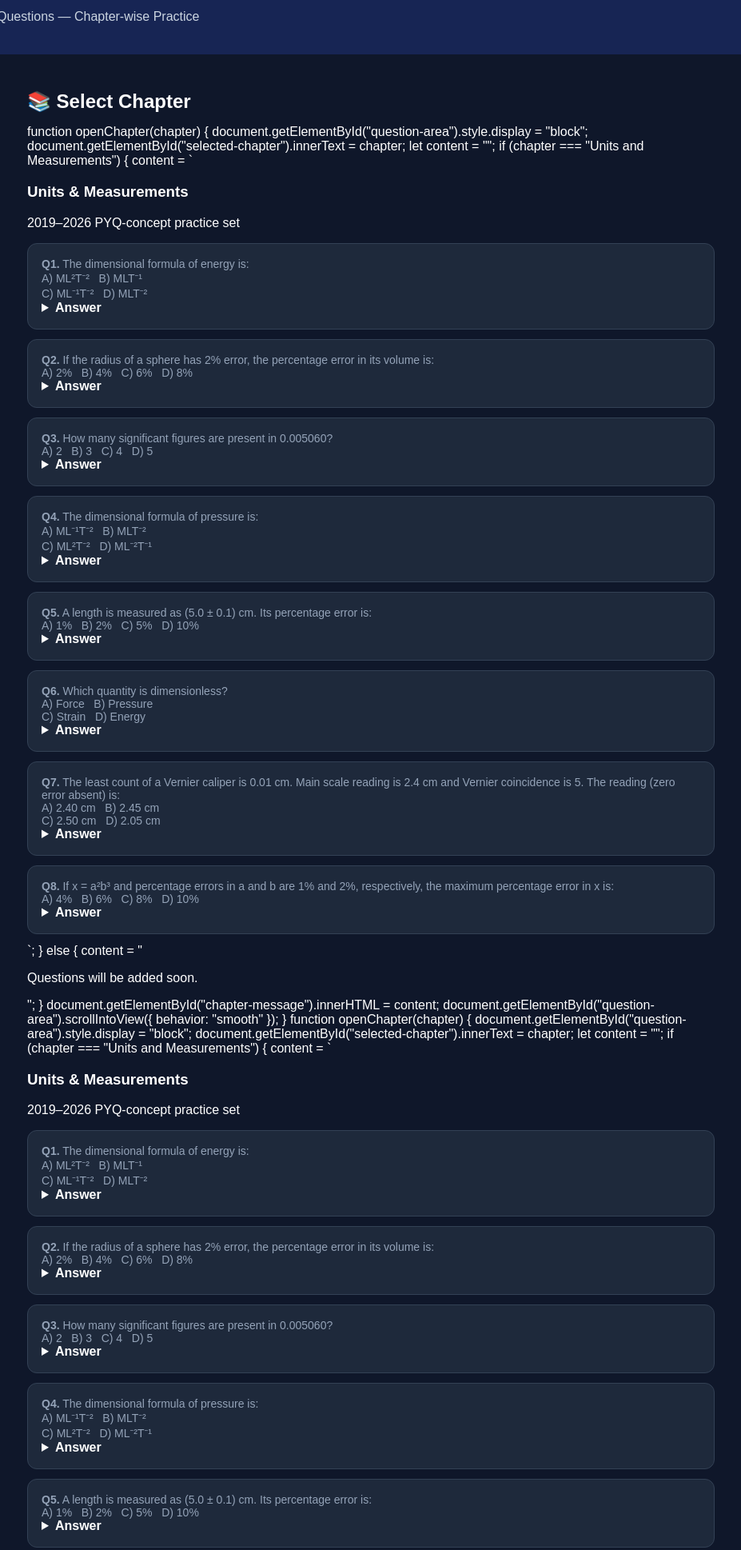
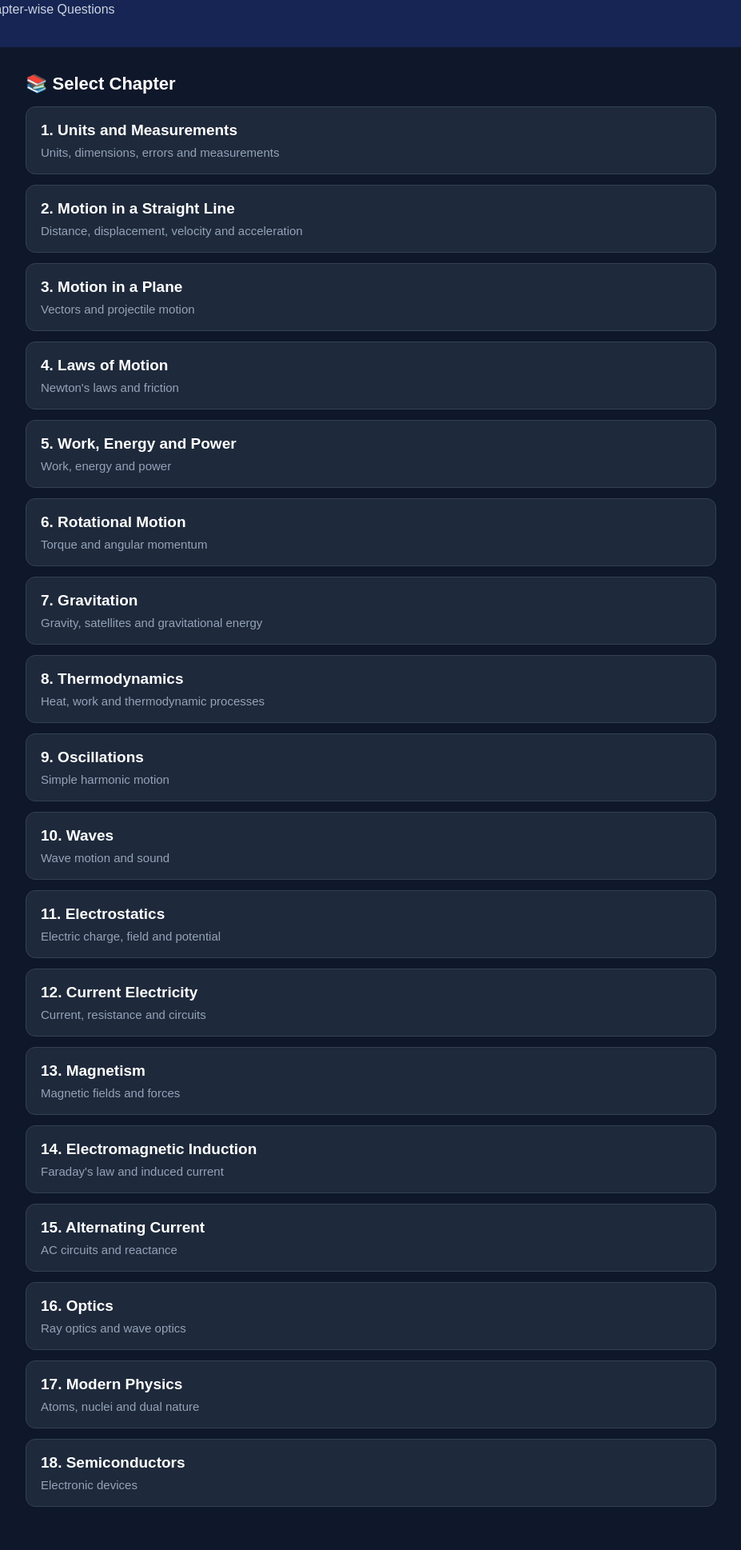
Before and after one commit to cricketloop18-sys/MedPrep, a plain HTML site: page physics.html in a window 1280 px wide. Shown: the part 103-2041 px from the top of the page at 80% size, without its empty margins (176-1103 px from the left). Drawn offline with Linux system fonts and the light colour scheme.

Commit message:
Update physics.html

```diff
--- a/physics.html
+++ b/physics.html
@@ -1,3 +1,4 @@
+
 <!DOCTYPE html>
 <html lang="en">
 <head>
@@ -30,6 +31,7 @@ header {
 
 header h1 {
   margin-bottom: 8px;
+  font-size: 27px;
 }
 
 header p {
@@ -37,61 +39,115 @@ header p {
 }
 
 .container {
-  padding: 20px;
+  padding: 18px;
   max-width: 900px;
   margin: auto;
 }
 
 .section-title {
-  margin: 25px 0 15px;
+  margin: 15px 0;
+  font-size: 22px;
 }
 
-.chapter {
+.chapter-card {
   background: #1e293b;
   border: 1px solid #334155;
   border-radius: 12px;
-  padding: 17px;
-  margin-bottom: 12px;
+  padding: 18px;
+  margin-bottom: 13px;
   cursor: pointer;
   transition: 0.2s;
 }
 
-.chapter:hover {
+.chapter-card:hover {
   background: #29384f;
 }
 
-.chapter h3 {
+.chapter-card h3 {
   margin: 0 0 8px;
+  font-size: 19px;
 }
 
-.chapter p {
+.chapter-card p {
   margin: 0;
   color: #94a3b8;
-  font-size: 14px;
+  font-size: 15px;
 }
 
 #question-area {
   display: none;
+  margin-top: 10px;
+}
+
+.question-card {
   background: #1e293b;
-  border-radius: 14px;
-  padding: 20px;
-  margin-top: 25px;
+  border: 1px solid #334155;
+  border-radius: 13px;
+  padding: 19px;
+  margin-bottom: 16px;
+}
+
+.question-text {
+  font-size: 19px;
+  line-height: 1.6;
+  margin: 0 0 14px;
+}
+
+.options {
+  font-size: 18px;
+  line-height: 1.85;
+  color: #e2e8f0;
+}
+
+details {
+  margin-top: 17px;
+  border-top: 1px solid #475569;
+  padding-top: 13px;
+}
+
+summary {
+  cursor: pointer;
+  color: #93c5fd;
+  font-size: 18px;
+  font-weight: bold;
+}
+
+.answer {
+  font-size: 18px;
+  margin-top: 12px;
+  color: #86efac;
+  line-height: 1.5;
 }
 
 button {
   background: #2563eb;
   color: white;
   border: none;
-  padding: 12px 18px;
+  padding: 13px 18px;
   border-radius: 8px;
   cursor: pointer;
-  margin-top: 12px;
+  font-size: 16px;
+  margin-bottom: 17px;
 }
 
 footer {
   text-align: center;
   color: #64748b;
   padding: 25px;
+}
+
+@media (max-width: 600px) {
+  .question-text {
+    font-size: 19px;
+  }
+
+  .options {
+    font-size: 18px;
+  }
+
+  .chapter-card h3 {
+    font-size: 18px;
+  }
 }
 </style>
 </head>
@@ -101,248 +157,113 @@ footer {
 <header>
   <a class="back" href="index.html">← Back to Dashboard</a>
   <h1>⚛️ Physics PYQs</h1>
-  <p>NEET Previous Year Questions — Chapter-wise Practice</p>
+  <p>NEET Physics — Chapter-wise Questions</p>
 </header>
 
 <div class="container">
 
+  <!-- CHAPTER LIST -->
+  <div id="chapter-list">
     <h2 class="section-title">📚 Select Chapter</h2>
 
-  function openChapter(chapter) {
-  document.getElementById("question-area").style.display = "block";
-  document.getElementById("selected-chapter").innerText = chapter;
-
-  let content = "";
-
-  if (chapter === "Units and Measurements") {
-    content = `
-      <h3>Units & Measurements</h3>
-      <p>2019–2026 PYQ-concept practice set</p>
-
-      <div class="chapter">
-        <p><b>Q1.</b> The dimensional formula of energy is:</p>
-        <p>A) ML²T⁻² &nbsp; B) MLT⁻¹<br>
-        C) ML⁻¹T⁻² &nbsp; D) MLT⁻²</p>
-        <details><summary><b>Answer</b></summary><p>A) ML²T⁻²</p></details>
+    <div class="chapter-card" onclick="openChapter('Units and Measurements')">
+      <h3>1. Units and Measurements</h3>
+      <p>Units, dimensions, errors and measurements</p>
     </div>
 
-      <div class="chapter">
-        <p><b>Q2.</b> If the radius of a sphere has 2% error, the percentage error in its volume is:</p>
-        <p>A) 2% &nbsp; B) 4% &nbsp; C) 6% &nbsp; D) 8%</p>
-        <details><summary><b>Answer</b></summary><p>C) 6%</p></details>
+    <div class="chapter-card" onclick="openChapter('Motion in a Straight Line')">
+      <h3>2. Motion in a Straight Line</h3>
+      <p>Distance, displacement, velocity and acceleration</p>
     </div>
 
-      <div class="chapter">
-        <p><b>Q3.</b> How many significant figures are present in 0.005060?</p>
-        <p>A) 2 &nbsp; B) 3 &nbsp; C) 4 &nbsp; D) 5</p>
-        <details><summary><b>Answer</b></summary><p>C) 4</p></details>
+    <div class="chapter-card" onclick="openChapter('Motion in a Plane')">
+      <h3>3. Motion in a Plane</h3>
+      <p>Vectors and projectile motion</p>
     </div>
 
-      <div class="chapter">
-        <p><b>Q4.</b> The dimensional formula of pressure is:</p>
-        <p>A) ML⁻¹T⁻² &nbsp; B) MLT⁻²<br>
-        C) ML²T⁻² &nbsp; D) ML⁻²T⁻¹</p>
-        <details><summary><b>Answer</b></summary><p>A) ML⁻¹T⁻²</p></details>
+    <div class="chapter-card" onclick="openChapter('Laws of Motion')">
+      <h3>4. Laws of Motion</h3>
+      <p>Newton's laws and friction</p>
     </div>
 
-      <div class="chapter">
-        <p><b>Q5.</b> A length is measured as (5.0 ± 0.1) cm. Its percentage error is:</p>
-        <p>A) 1% &nbsp; B) 2% &nbsp; C) 5% &nbsp; D) 10%</p>
-        <details><summary><b>Answer</b></summary><p>B) 2%</p></details>
+    <div class="chapter-card" onclick="openChapter('Work Energy and Power')">
+      <h3>5. Work, Energy and Power</h3>
+      <p>Work, energy and power</p>
     </div>
 
-      <div class="chapter">
-        <p><b>Q6.</b> Which quantity is dimensionless?</p>
-        <p>A) Force &nbsp; B) Pressure<br>
-        C) Strain &nbsp; D) Energy</p>
-        <details><summary><b>Answer</b></summary><p>C) Strain</p></details>
+    <div class="chapter-card" onclick="openChapter('Rotational Motion')">
+      <h3>6. Rotational Motion</h3>
+      <p>Torque and angular momentum</p>
     </div>
 
-      <div class="chapter">
-        <p><b>Q7.</b> The least count of a Vernier caliper is 0.01 cm. Main scale reading is 2.4 cm and Vernier coincidence is 5. The reading (zero error absent) is:</p>
-        <p>A) 2.40 cm &nbsp; B) 2.45 cm<br>
-        C) 2.50 cm &nbsp; D) 2.05 cm</p>
-        <details><summary><b>Answer</b></summary><p>B) 2.45 cm</p></details>
+    <div class="chapter-card" onclick="openChapter('Gravitation')">
+      <h3>7. Gravitation</h3>
+      <p>Gravity, satellites and gravitational energy</p>
     </div>
 
-      <div class="chapter">
-        <p><b>Q8.</b> If x = a²b³ and percentage errors in a and b are 1% and 2%, respectively, the maximum percentage error in x is:</p>
-        <p>A) 4% &nbsp; B) 6% &nbsp; C) 8% &nbsp; D) 10%</p>
-        <details><summary><b>Answer</b></summary><p>B) 8%</p></details>
-      </div>
-    `;
-  } else {
-    content = "<p>Questions will be added soon.</p>";
-  }
-
-  document.getElementById("chapter-message").innerHTML = content;
-  document.getElementById("question-area").scrollIntoView({
-    behavior: "smooth"
-  });
-}
-function openChapter(chapter) {
-  document.getElementById("question-area").style.display = "block";
-  document.getElementById("selected-chapter").innerText = chapter;
-
-  let content = "";
-
-  if (chapter === "Units and Measurements") {
-    content = `
-      <h3>Units & Measurements</h3>
-      <p>2019–2026 PYQ-concept practice set</p>
-
-      <div class="chapter">
-        <p><b>Q1.</b> The dimensional formula of energy is:</p>
-        <p>A) ML²T⁻² &nbsp; B) MLT⁻¹<br>
-        C) ML⁻¹T⁻² &nbsp; D) MLT⁻²</p>
-        <details><summary><b>Answer</b></summary><p>A) ML²T⁻²</p></details>
+    <div class="chapter-card" onclick="openChapter('Thermodynamics')">
+      <h3>8. Thermodynamics</h3>
+      <p>Heat, work and thermodynamic processes</p>
     </div>
 
-      <div class="chapter">
-        <p><b>Q2.</b> If the radius of a sphere has 2% error, the percentage error in its volume is:</p>
-        <p>A) 2% &nbsp; B) 4% &nbsp; C) 6% &nbsp; D) 8%</p>
-        <details><summary><b>Answer</b></summary><p>C) 6%</p></details>
-      </div>
-
-      <div class="chapter">
-        <p><b>Q3.</b> How many significant figures are present in 0.005060?</p>
-        <p>A) 2 &nbsp; B) 3 &nbsp; C) 4 &nbsp; D) 5</p>
-        <details><summary><b>Answer</b></summary><p>C) 4</p></details>
-      </div>
-
-      <div class="chapter">
-        <p><b>Q4.</b> The dimensional formula of pressure is:</p>
-        <p>A) ML⁻¹T⁻² &nbsp; B) MLT⁻²<br>
-        C) ML²T⁻² &nbsp; D) ML⁻²T⁻¹</p>
-        <details><summary><b>Answer</b></summary><p>A) ML⁻¹T⁻²</p></details>
-      </div>
-
-      <div class="chapter">
-        <p><b>Q5.</b> A length is measured as (5.0 ± 0.1) cm. Its percentage error is:</p>
-        <p>A) 1% &nbsp; B) 2% &nbsp; C) 5% &nbsp; D) 10%</p>
-        <details><summary><b>Answer</b></summary><p>B) 2%</p></details>
-      </div>
-
-      <div class="chapter">
-        <p><b>Q6.</b> Which quantity is dimensionless?</p>
-        <p>A) Force &nbsp; B) Pressure<br>
-        C) Strain &nbsp; D) Energy</p>
-        <details><summary><b>Answer</b></summary><p>C) Strain</p></details>
-      </div>
-
-      <div class="chapter">
-        <p><b>Q7.</b> The least count of a Vernier caliper is 0.01 cm. Main scale reading is 2.4 cm and Vernier coincidence is 5. The reading (zero error absent) is:</p>
-        <p>A) 2.40 cm &nbsp; B) 2.45 cm<br>
-        C) 2.50 cm &nbsp; D) 2.05 cm</p>
-        <details><summary><b>Answer</b></summary><p>B) 2.45 cm</p></details>
-      </div>
-
-      <div class="chapter">
-        <p><b>Q8.</b> If x = a²b³ and percentage errors in a and b are 1% and 2%, respectively, the maximum percentage error in x is:</p>
-        <p>A) 4% &nbsp; B) 6% &nbsp; C) 8% &nbsp; D) 10%</p>
-        <details><summary><b>Answer</b></summary><p>B) 8%</p></details>
-      </div>
-    `;
-  } else {
-    content = "<p>Questions will be added soon.</p>";
-  }
-
-  document.getElementById("chapter-message").innerHTML = content;
-  document.getElementById("question-area").scrollIntoView({
-    behavior: "smooth"
-  });
-}
-  <div class="chapter" onclick="openChapter('Motion in a Straight Line')">
-    <h3>Motion in a Straight Line</h3>
-    <p>Distance, displacement, velocity & acceleration</p>
-  </div>
-
-  <div class="chapter" onclick="openChapter('Motion in a Plane')">
-    <h3>Motion in a Plane</h3>
-    <p>Vectors & projectile motion</p>
-  </div>
-
-  <div class="chapter" onclick="openChapter('Laws of Motion')">
-    <h3>Laws of Motion</h3>
-    <p>Newton's laws & friction</p>
-  </div>
-
-  <div class="chapter" onclick="openChapter('Work Energy and Power')">
-    <h3>Work, Energy and Power</h3>
-    <p>Work, energy & power</p>
-  </div>
-
-  <div class="chapter" onclick="openChapter('Rotational Motion')">
-    <h3>Rotational Motion</h3>
-    <p>Torque, angular momentum & rotation</p>
-  </div>
-
-  <div class="chapter" onclick="openChapter('Gravitation')">
-    <h3>Gravitation</h3>
-    <p>Gravity, satellites & gravitational energy</p>
-  </div>
-
-  <div class="chapter" onclick="openChapter('Thermodynamics')">
-    <h3>Thermodynamics</h3>
-    <p>Heat, work & thermodynamic processes</p>
-  </div>
-
-  <div class="chapter" onclick="openChapter('Oscillations')">
-    <h3>Oscillations</h3>
+    <div class="chapter-card" onclick="openChapter('Oscillations')">
+      <h3>9. Oscillations</h3>
       <p>Simple harmonic motion</p>
     </div>
 
-  <div class="chapter" onclick="openChapter('Waves')">
-    <h3>Waves</h3>
-    <p>Wave motion & sound</p>
+    <div class="chapter-card" onclick="openChapter('Waves')">
+      <h3>10. Waves</h3>
+      <p>Wave motion and sound</p>
     </div>
 
-  <div class="chapter" onclick="openChapter('Electrostatics')">
-    <h3>Electrostatics</h3>
-    <p>Electric charge, field & potential</p>
+    <div class="chapter-card" onclick="openChapter('Electrostatics')">
+      <h3>11. Electrostatics</h3>
+      <p>Electric charge, field and potential</p>
     </div>
 
-  <div class="chapter" onclick="openChapter('Current Electricity')">
-    <h3>Current Electricity</h3>
-    <p>Current, resistance & circuits</p>
+    <div class="chapter-card" onclick="openChapter('Current Electricity')">
+      <h3>12. Current Electricity</h3>
+      <p>Current, resistance and circuits</p>
     </div>
 
-  <div class="chapter" onclick="openChapter('Magnetism')">
-    <h3>Magnetism</h3>
-    <p>Magnetic field & force</p>
+    <div class="chapter-card" onclick="openChapter('Magnetism')">
+      <h3>13. Magnetism</h3>
+      <p>Magnetic fields and forces</p>
     </div>
 
-  <div class="chapter" onclick="openChapter('Electromagnetic Induction')">
-    <h3>Electromagnetic Induction</h3>
-    <p>Faraday's law & induced current</p>
+    <div class="chapter-card" onclick="openChapter('Electromagnetic Induction')">
+      <h3>14. Electromagnetic Induction</h3>
+      <p>Faraday's law and induced current</p>
     </div>
 
-  <div class="chapter" onclick="openChapter('Alternating Current')">
-    <h3>Alternating Current</h3>
-    <p>AC circuits & reactance</p>
+    <div class="chapter-card" onclick="openChapter('Alternating Current')">
+      <h3>15. Alternating Current</h3>
+      <p>AC circuits and reactance</p>
     </div>
 
-  <div class="chapter" onclick="openChapter('Optics')">
-    <h3>Optics</h3>
-    <p>Ray optics & wave optics</p>
+    <div class="chapter-card" onclick="openChapter('Optics')">
+      <h3>16. Optics</h3>
+      <p>Ray optics and wave optics</p>
     </div>
 
-  <div class="chapter" onclick="openChapter('Modern Physics')">
-    <h3>Modern Physics</h3>
-    <p>Atoms, nuclei & dual nature</p>
+    <div class="chapter-card" onclick="openChapter('Modern Physics')">
+      <h3>17. Modern Physics</h3>
+      <p>Atoms, nuclei and dual nature</p>
     </div>
 
-  <div class="chapter" onclick="openChapter('Semiconductors')">
-    <h3>Semiconductors</h3>
+    <div class="chapter-card" onclick="openChapter('Semiconductors')">
+      <h3>18. Semiconductors</h3>
       <p>Electronic devices</p>
     </div>
+  </div>
 
+  <!-- QUESTIONS -->
   <div id="question-area">
-    <h2 id="selected-chapter"></h2>
-    <p id="chapter-message">
-      Questions for this chapter will be added here.
-    </p>
-    <button onclick="hideChapter()">← Back to Chapters</button>
+    <button onclick="backToChapters()">← Back to Chapters</button>
+
+    <h2 id="selected-chapter" class="section-title"></h2>
+
+    <div id="question-content"></div>
   </div>
 
 </div>
@@ -352,20 +273,172 @@ function openChapter(chapter) {
 </footer>
 
 <script>
+
 function openChapter(chapter) {
+  document.getElementById("chapter-list").style.display = "none";
   document.getElementById("question-area").style.display = "block";
   document.getElementById("selected-chapter").innerText = chapter;
-  document.getElementById("chapter-message").innerText =
-    "PYQs and MCQ practice for " + chapter +
-    " will be added here.";
-  document.getElementById("question-area").scrollIntoView({
-    behavior: "smooth"
-  });
+
+  let content = "";
+
+  if (chapter === "Units and Measurements") {
+
+    content = `
+      <p style="color:#94a3b8; font-size:16px;">
+        Practice questions • Answers hidden
+      </p>
+
+      <div class="question-card">
+        <p class="question-text">
+          <b>Q1.</b> The dimensional formula of energy is:
+        </p>
+        <div class="options">
+          A) ML²T⁻²<br>
+          B) MLT⁻¹<br>
+          C) ML⁻¹T⁻²<br>
+          D) MLT⁻²
+        </div>
+        <details>
+          <summary>Answer</summary>
+          <div class="answer">Correct option: A) ML²T⁻²</div>
+        </details>
+      </div>
+
+      <div class="question-card">
+        <p class="question-text">
+          <b>Q2.</b> If the radius of a sphere has 2% error, the percentage error in its volume is:
+        </p>
+        <div class="options">
+          A) 2%<br>
+          B) 4%<br>
+          C) 6%<br>
+          D) 8%
+        </div>
+        <details>
+          <summary>Answer</summary>
+          <div class="answer">Correct option: C) 6%</div>
+        </details>
+      </div>
+
+      <div class="question-card">
+        <p class="question-text">
+          <b>Q3.</b> How many significant figures are present in 0.005060?
+        </p>
+        <div class="options">
+          A) 2<br>
+          B) 3<br>
+          C) 4<br>
+          D) 5
+        </div>
+        <details>
+          <summary>Answer</summary>
+          <div class="answer">Correct option: C) 4</div>
+        </details>
+      </div>
+
+      <div class="question-card">
+        <p class="question-text">
+          <b>Q4.</b> The dimensional formula of pressure is:
+        </p>
+        <div class="options">
+          A) ML⁻¹T⁻²<br>
+          B) MLT⁻²<br>
+          C) ML²T⁻²<br>
+          D) ML⁻²T⁻¹
+        </div>
+        <details>
+          <summary>Answer</summary>
+          <div class="answer">Correct option: A) ML⁻¹T⁻²</div>
+        </details>
+      </div>
+
+      <div class="question-card">
+        <p class="question-text">
+          <b>Q5.</b> A length is measured as (5.0 ± 0.1) cm. Its percentage error is:
+        </p>
+        <div class="options">
+          A) 1%<br>
+          B) 2%<br>
+          C) 5%<br>
+          D) 10%
+        </div>
+        <details>
+          <summary>Answer</summary>
+          <div class="answer">Correct option: B) 2%</div>
+        </details>
+      </div>
+
+      <div class="question-card">
+        <p class="question-text">
+          <b>Q6.</b> Which quantity is dimensionless?
+        </p>
+        <div class="options">
+          A) Force<br>
+          B) Pressure<br>
+          C) Strain<br>
+          D) Energy
+        </div>
+        <details>
+          <summary>Answer</summary>
+          <div class="answer">Correct option: C) Strain</div>
+        </details>
+      </div>
+
+      <div class="question-card">
+        <p class="question-text">
+          <b>Q7.</b> The least count of a Vernier caliper is 0.01 cm. Main scale reading is 2.4 cm and Vernier coincidence is 5. The reading (zero error absent) is:
+        </p>
+        <div class="options">
+          A) 2.40 cm<br>
+          B) 2.45 cm<br>
+          C) 2.50 cm<br>
+          D) 2.05 cm
+        </div>
+        <details>
+          <summary>Answer</summary>
+          <div class="answer">Correct option: B) 2.45 cm</div>
+        </details>
+      </div>
+
+      <div class="question-card">
+        <p class="question-text">
+          <b>Q8.</b> If x = a²b³ and percentage errors in a and b are 1% and 2%, respectively, the maximum percentage error in x is:
+        </p>
+        <div class="options">
+          A) 4%<br>
+          B) 6%<br>
+          C) 8%<br>
+          D) 10%
+        </div>
+        <details>
+          <summary>Answer</summary>
+          <div class="answer">Correct option: C) 8%</div>
+        </details>
+      </div>
+    `;
+
+  } else {
+
+    content = `
+      <div class="question-card">
+        <p class="question-text">
+          Questions for <b>${chapter}</b> will be added here.
+        </p>
+      </div>
+    `;
+
   }
 
-function hideChapter() {
+  document.getElementById("question-content").innerHTML = content;
+  window.scrollTo(0, 0);
+}
+
+function backToChapters() {
   document.getElementById("question-area").style.display = "none";
+  document.getElementById("chapter-list").style.display = "block";
+  window.scrollTo(0, 0);
 }
+
 </script>
 
 </body>
```
Lines whose indentation alone changed are shown as unchanged.
